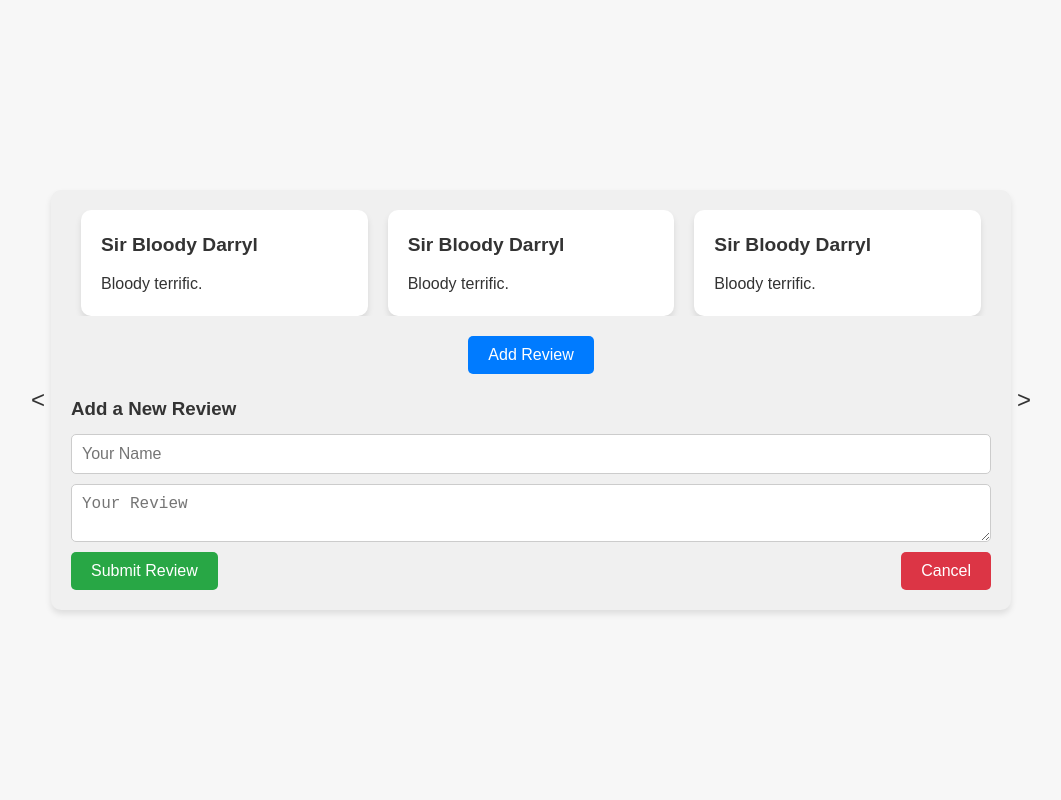
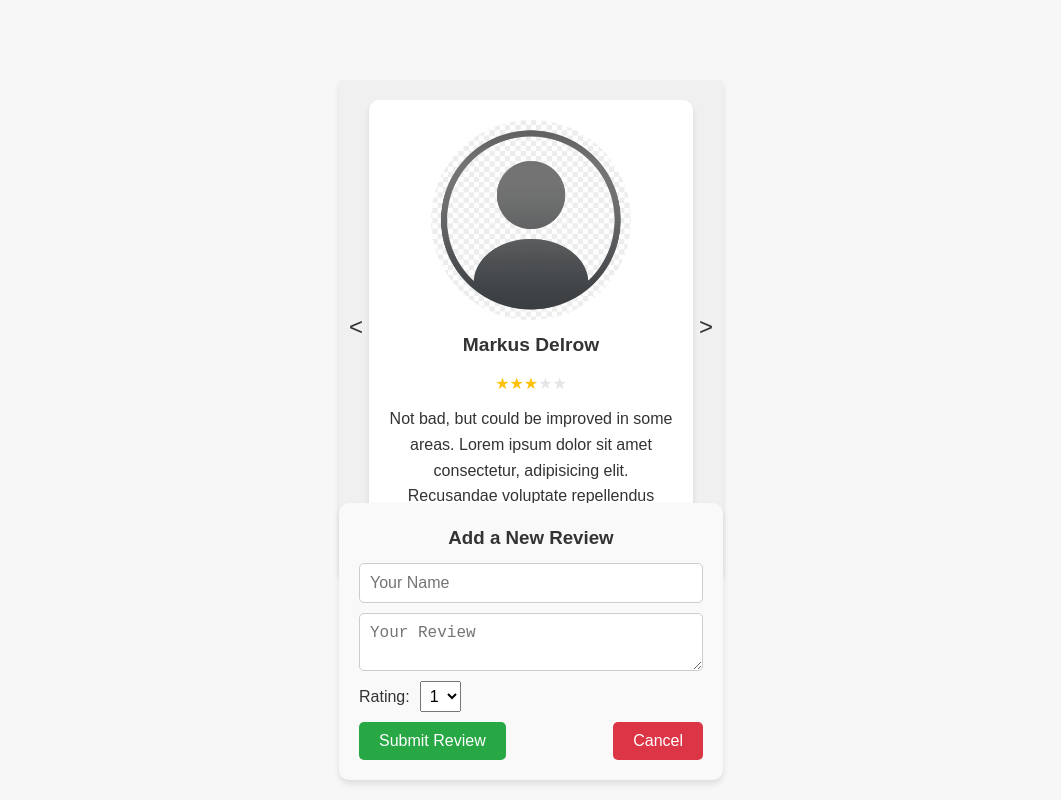
Before and after one commit to MikhailMaidan/testtask, a React (Vite) app in the folder testtask/: page / in a window 1280 px wide. Both pictures are taken after a click on the button "Add Review". Shown: the whole page, without its empty margins (109-1170 px from the left). Built offline with nearby package versions, Linux system fonts and the light colour scheme.

Commit message:
some improvements

```diff
--- a/testtask/src/components/ReviewSlider.jsx
+++ b/testtask/src/components/ReviewSlider.jsx
@@ -1,6 +1,7 @@
 import React, { useState, useEffect } from 'react';
 import './ReviewSlider.scss';
 import reviewsData from './data/reviews.json';
+import placeholderImage from '../images/imageProfile.png';
 
 const ReviewSlider = () => {
   const [reviews, setReviews] = useState(reviewsData);
@@ -8,8 +9,9 @@ const ReviewSlider = () => {
   const [isFormVisible, setIsFormVisible] = useState(false);
   const [newReviewName, setNewReviewName] = useState('');
   const [newReviewText, setNewReviewText] = useState('');
+  const [newReviewRating, setNewReviewRating] = useState(1);
 
-  const reviewsToShow = 3;
+  const reviewsToShow = 1;
 
   useEffect(() => {
     const interval = setInterval(() => {
@@ -42,10 +44,12 @@ const ReviewSlider = () => {
         id: reviews.length + 1,
         name: newReviewName,
         text: newReviewText,
+        rating: newReviewRating,
       };
       setReviews((prevReviews) => [...prevReviews, newReview]);
       setNewReviewName('');
       setNewReviewText('');
+      setNewReviewRating(1);
       setIsFormVisible(false);
     }
   };
@@ -53,15 +57,31 @@ const ReviewSlider = () => {
   const handleCancelClick = () => {
     setNewReviewName('');
     setNewReviewText('');
+    setNewReviewRating(1);
     setIsFormVisible(false);
   };
 
+  const renderStars = (rating) => {
+    const stars = [];
+    for (let i = 0; i < 5; i++) {
+      stars.push(
+        <span key={i} className={i < rating ? 'filled-star' : 'empty-star'}>
+          ★
+        </span>
+      );
+    }
+    return stars;
+  };
+
   return (
+    <>
       <div className="review-slider">
         <div className="review-content">
           {reviews.slice(currentIndex, currentIndex + reviewsToShow).map((review) => (
             <div key={review.id} className="review-card">
+              <img src={placeholderImage} alt={`${review.name}'s profile`} className="profile-picture" />
               <h3>{review.name}</h3>
+              <div className="rating">{renderStars(review.rating)}</div>
               <p>{review.text}</p>
             </div>
           ))}
@@ -72,12 +92,10 @@ const ReviewSlider = () => {
         <button className="next" onClick={handleNext}>
           &gt;
         </button>
-      <div className="add-review">
-        <button onClick={handleAddReviewClick}>Add Review</button>
       </div>
 
-      {isFormVisible && (
-        <div className="review-form">
+      {isFormVisible ? (
+        <div className="review-form-bottom">
           <h3>Add a New Review</h3>
           <form onSubmit={handleFormSubmit}>
             <input
@@ -93,14 +111,32 @@ const ReviewSlider = () => {
               onChange={(e) => setNewReviewText(e.target.value)}
               required
             ></textarea>
+            <div className="rating-selection">
+              <label htmlFor="rating">Rating:</label>
+              <select
+                id="rating"
+                value={newReviewRating}
+                onChange={(e) => setNewReviewRating(parseInt(e.target.value))}
+              >
+                {[1, 2, 3, 4, 5].map((rating) => (
+                  <option key={rating} value={rating}>
+                    {rating}
+                  </option>
+                ))}
+              </select>
+            </div>
             <div className="form-buttons">
               <button type="submit">Submit Review</button>
               <button type="button" onClick={handleCancelClick}>Cancel</button>
             </div>
           </form>
         </div>
+      ) : (
+        <div className="add-review-bottom">
+          <button onClick={handleAddReviewClick}>Add Review</button>
+        </div>
       )}
-    </div>
+    </>
   );
 };
 
--- a/testtask/src/components/ReviewSlider.scss
+++ b/testtask/src/components/ReviewSlider.scss
@@ -1,17 +1,20 @@
 .review-slider {
-  position: relative;
-  width: 100%;
-  max-width: 960px;
-  margin: 0 auto;
-  text-align: center;
+  position: absolute;
+  width: 30%;
+  max-width: 30%;
+  top: 10%;
+  left: 50%;
+  transform: translateX(-50%);
   padding: 20px;
-  background-color: #f0f0f0;
-  border-radius: 10px;
+  background-color: #f0f0f0e0;
   box-shadow: 0 4px 6px rgba(0, 0, 0, 0.1);
+
 
   .review-content {
     display: flex;
     justify-content: space-between;
+    flex-wrap: wrap;
+    width: 100%;
     overflow: hidden;
 
     .review-card {
@@ -21,11 +24,35 @@
       background-color: white;
       border-radius: 10px;
       box-shadow: 0 4px 6px rgba(0, 0, 0, 0.1);
-      text-align: left;
+      text-align: center;
+      min-width: calc(20% - 20px);
+
+      .profile-picture {
+        width: 200px;
+        height: 200px;
+        border-radius: 50%;
+        margin-bottom: 10px;
+        object-fit: cover;
+        display: block;
+        margin-left: auto;
+        margin-right: auto;
+      }
 
       h3 {
         font-size: 1.2rem;
         margin-bottom: 10px;
+      }
+
+      .rating {
+        margin-bottom: 10px;
+
+        .filled-star {
+          color: #ffc107;
+        }
+
+        .empty-star {
+          color: #e4e5e9;
+        }
       }
 
       p {
@@ -52,17 +79,28 @@
   }
 
   .prev {
-    left: -20px;
+    left: 10px;
   }
 
   .next {
-    right: -20px;
+    right: 10px;
+  }
 }
 
-  .add-review {
-    margin-top: 20px;
+.add-review-bottom,
+.review-form-bottom {
+  position: fixed;
+  bottom: 20px;
+  left: 50%;
+  transform: translateX(-50%);
+  width: 30%;
+  max-width: 600px;
+  text-align: center;
+  z-index: 100;
+}
 
-    button {
+.add-review-bottom button,
+.review-form-bottom button {
   padding: 10px 20px;
   font-size: 1rem;
   background-color: #007bff;
@@ -75,11 +113,12 @@
     background-color: #0056b3;
   }
 }
-  }
 
-  .review-form {
-    margin-top: 20px;
-    text-align: left;
+.review-form-bottom {
+  background-color: #f9f9f9;
+  padding: 20px;
+  border-radius: 10px;
+  box-shadow: 0 4px 6px rgba(0, 0, 0, 0.1);
 
   h3 {
     margin-bottom: 10px;
@@ -97,6 +136,21 @@
       border: 1px solid #ccc;
       font-size: 1rem;
       width: 100%;
+    }
+
+    .rating-selection {
+      margin-bottom: 10px;
+      text-align: left;
+
+      label {
+        margin-right: 10px;
+        font-size: 1rem;
+      }
+
+      select {
+        padding: 5px;
+        font-size: 1rem;
+      }
     }
 
     .form-buttons {
@@ -131,4 +185,3 @@
     }
   }
 }
-}
--- a/testtask/src/components/data/reviews.json
+++ b/testtask/src/components/data/reviews.json
@@ -1,42 +1,62 @@
 [
   {
     "id": 1,
-      "name": "John Doe",
-      "text": "This is an amazing product! Highly recommend."
+    "name": "Rezan the Redshirt",
+    "text": "This is an amazing product! Highly recommend. Lorem ipsum dolor sit amet consectetur, adipisicing elit. Recusandae voluptate repellendus magni illo ea animi?",
+    "rating": 5
   },
   {
     "id": 2,
-      "name": "Jane Smith",
-      "text": "Not bad, but could be improved in some areas."
+    "name": "Markus Delrow",
+    "text": "Not bad, but could be improved in some areas. Lorem ipsum dolor sit amet consectetur, adipisicing elit. Recusandae voluptate repellendus magni illo ea animi?",
+    "rating": 3
   },
   {
     "id": 3,
-      "name": "Alice Johnson",
-      "text": "Fantastic! Exceeded my expectations."
+    "name": "Dragomir",
+    "text": "Fantastic! Exceeded my expectations. Lorem ipsum dolor sit amet consectetur, adipisicing elit. Recusandae voluptate repellendus magni illo ea animi?",
+    "rating": 4
   },
   {
     "id": 4,
     "name": "Sir Bloody Darryl",
-      "text": "Bloody terrific."
+    "text": "Bloody terrific. Lorem ipsum dolor sit amet consectetur, adipisicing elit. Recusandae voluptate repellendus magni illo ea animi? ",
+    "rating": 5
   },
   {
     "id": 5,
-      "name": "Sir Bloody Darryl",
-      "text": "Bloody terrific."
+    "name": "Safecracker Voltamann",
+    "text": "It was just okay. Nothing special. Lorem ipsum dolor sit amet consectetur, adipisicing elit. Recusandae voluptate repellendus magni illo ea animi?",
+    "rating": 3
   },
   {
     "id": 6,
-      "name": "Sir Bloody Darryl",
-      "text": "Bloody terrific."
+    "name": "Ricksaw",
+    "text": "Would not recommend. Poor quality. Lorem ipsum dolor sit amet consectetur, adipisicing elit. Recusandae voluptate repellendus magni illo ea animi?",
+    "rating": 1
   },
   {
     "id": 7,
-      "name": "Sir Bloody Darryl",
-      "text": "Bloody terrific."
+    "name": "Number K",
+    "text": "Good, but has room for improvement. Lorem ipsum dolor sit amet consectetur, adipisicing elit. Recusandae voluptate repellendus magni illo ea animi?",
+    "rating": 4
   },
   {
     "id": 8,
-      "name": "Sir Bloody Darryl",
-      "text": "Bloody terrific."
+    "name": "Arno the Overgrown",
+    "text": "Decent product for the price. Lorem ipsum dolor sit amet consectetur, adipisicing elit. Recusandae voluptate repellendus magni illo ea animi?",
+    "rating": 3
+  },
+  {
+    "id": 9,
+    "name": "Steve Rambo",
+    "text": "Exceeded my expectations! Five stars. Lorem ipsum dolor sit amet consectetur, adipisicing elit. Recusandae voluptate repellendus magni illo ea animi? ",
+    "rating": 5
+  },
+  {
+    "id": 10,
+    "name": "Billy Herrington",
+    "text": "Not worth the money. Lorem ipsum dolor sit amet consectetur, adipisicing elit. Recusandae voluptate repellendus magni illo ea animi?",
+    "rating": 2
   }
 ]
```
Also changed, not shown: testtask/src/images/imageProfile.png (added). Lines whose indentation alone changed are shown as unchanged.
